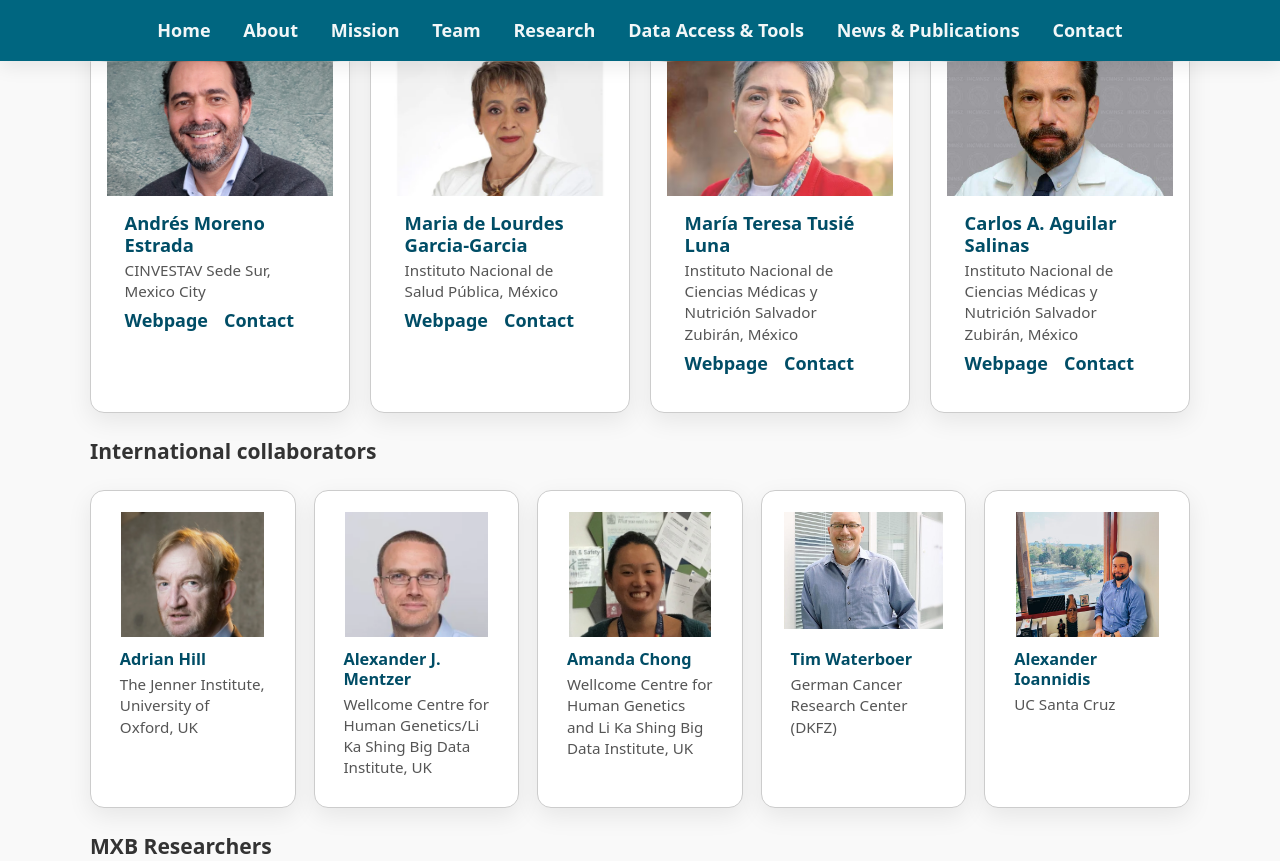
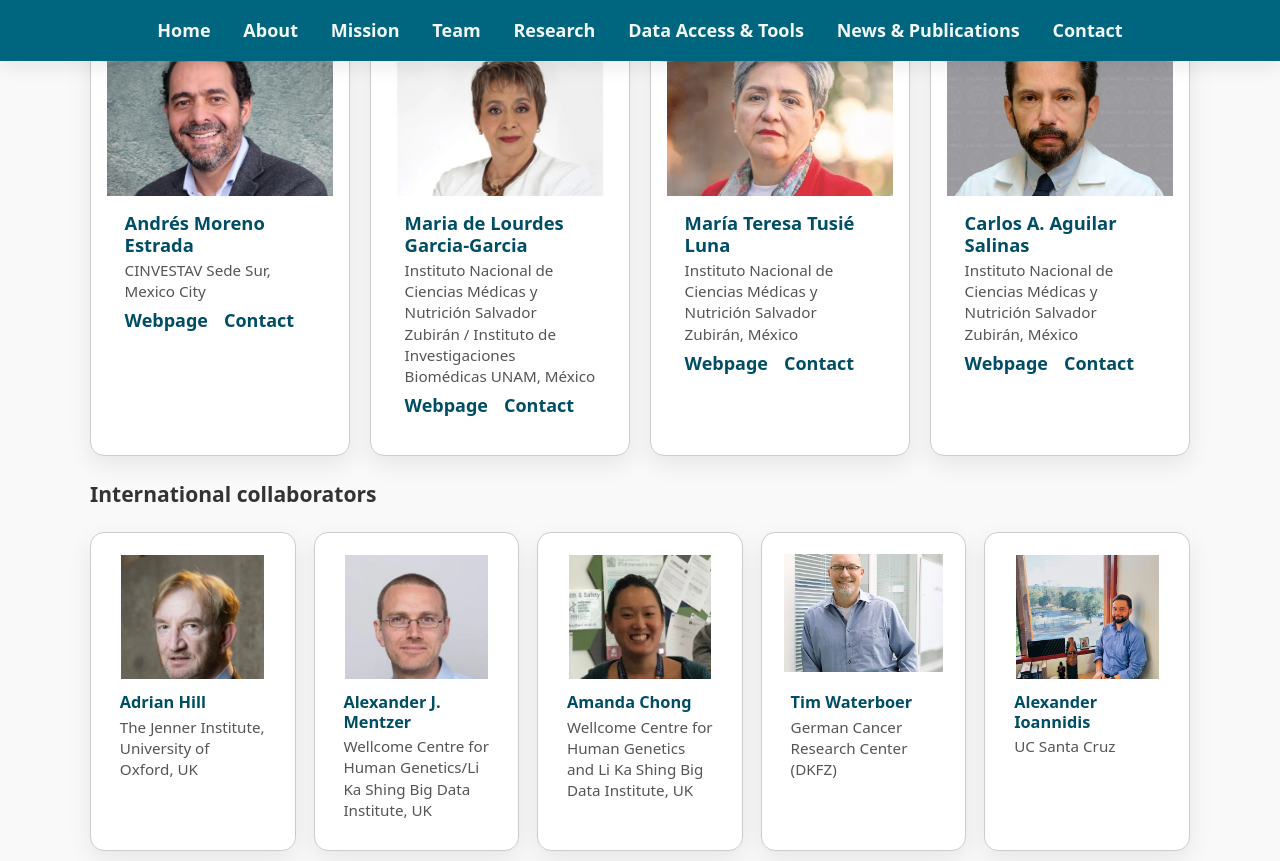
Before and after one commit to morenolab/MexicanBiobank_webpage, a Jekyll site: the page built from pages/team.md, in a window 1280 px wide and 900 px high, scrolled down 354 px, cut to the strip 0-861 px from the top of the window. Built offline with Jekyll 4.4.1, drawn with Linux system fonts in a browser that asks for light colours.

Commit message:
Update team.md

```diff
--- a/pages/team.md
+++ b/pages/team.md
@@ -38,7 +38,7 @@ permalink: /team/
             </div>
             <div class="team-card__body">
               <h3 class="team-card__name">Maria de Lourdes Garcia-Garcia</h3>
-              <p class="team-card__meta">Instituto Nacional de Salud Pública, México</p>
+              <p class="team-card__meta">Instituto Nacional de Ciencias Médicas y Nutrición Salvador Zubirán / Instituto de Investigaciones Biomédicas UNAM, México</p>
               <div class="team-card__links">
                 <a href="https://www.insp.mx" target="_blank" rel="noopener">Webpage</a>
                 <a href="mailto:garcigar@insp.mx">Contact</a>
```
